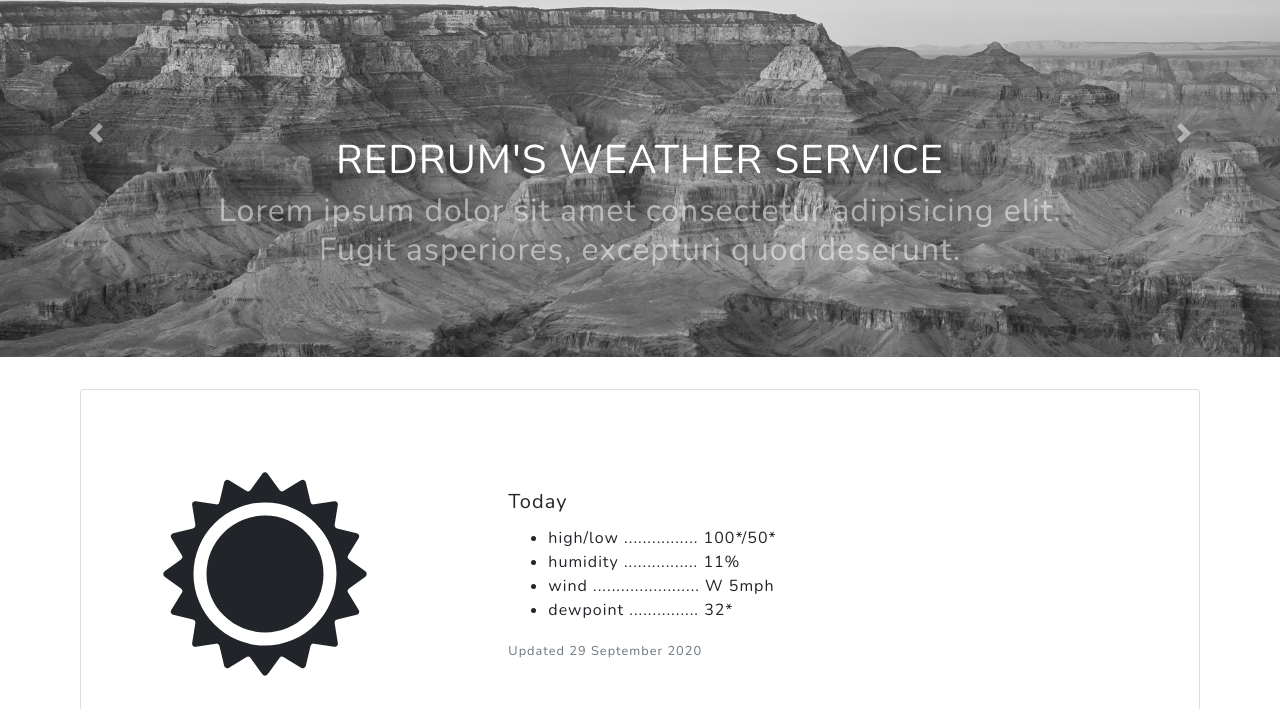
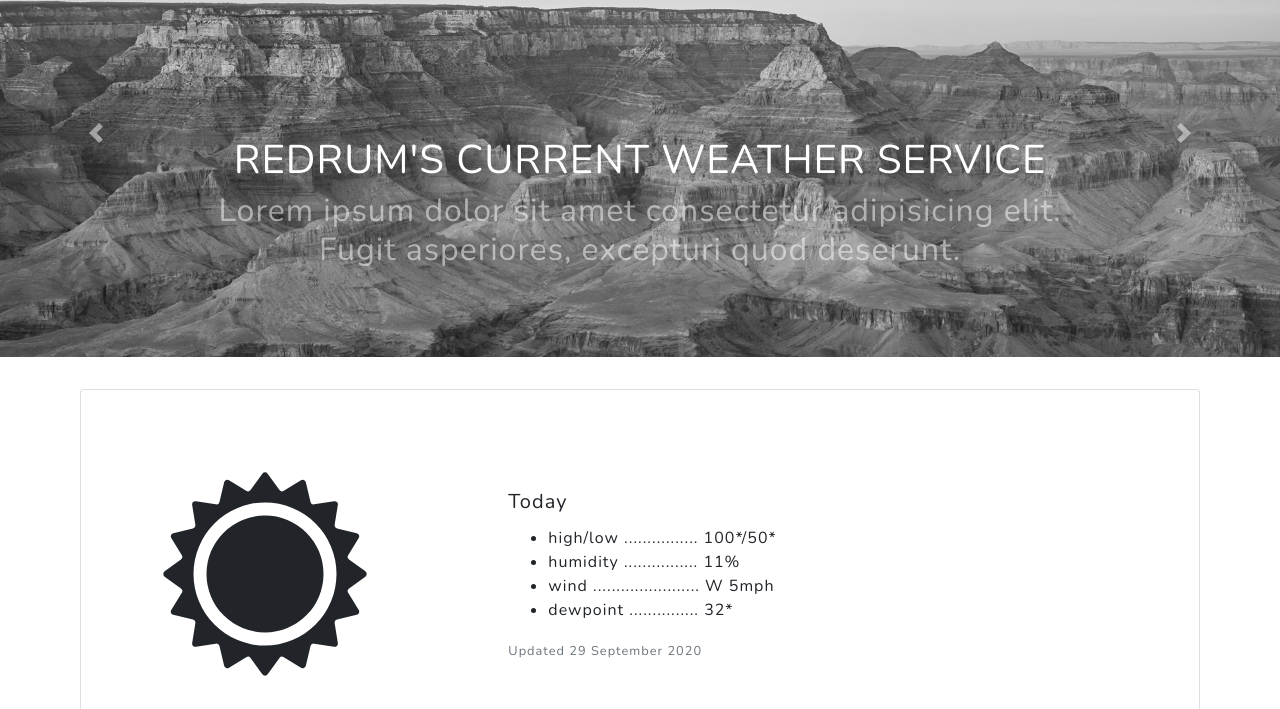
Before and after one commit to AshlynnHickman/bootstrap-project2, a plain HTML site: page today.html in a window 1280 px wide. Shown: the part 91-800 px from the top of the page. Drawn offline with nearby package versions, Linux system fonts and the light colour scheme.

Commit message:
Fix carousel and title

```diff
--- a/today.html
+++ b/today.html
@@ -69,7 +69,7 @@
         <div class="carousel-caption d-none d-md-block">
             <div class="container d-flex h-100 align-items-center">
                 <div class="mx-auto text-center">
-                    <h1 class="mx-auto my-0 text-uppercase">Redrum's Weather Service</h1>
+                    <h1 class="mx-auto my-0 text-uppercase">Redrum's Current Weather Service</h1>
                     <h2 class="text-white-50 mx-auto mt-2 mb-5">Lorem ipsum dolor sit amet consectetur adipisicing
                         elit. Fugit asperiores, excepturi quod deserunt.</h2>
                 </div>
```
Also changed, not shown: hourly.html (+1 -1 lines), pictures/._rockyArizona.jpg, pictures/rockyArizona.jpg.
